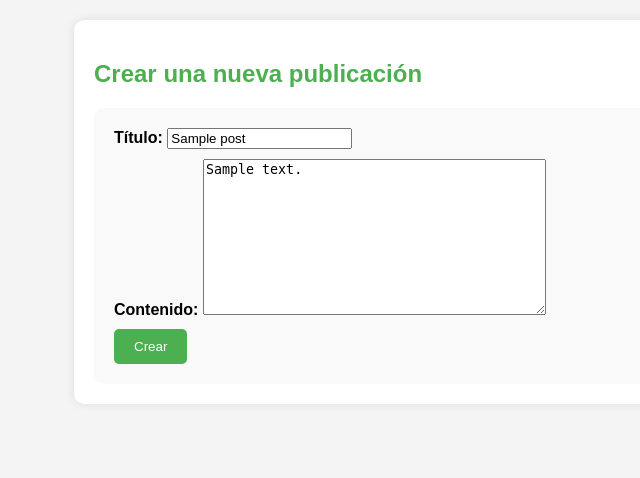
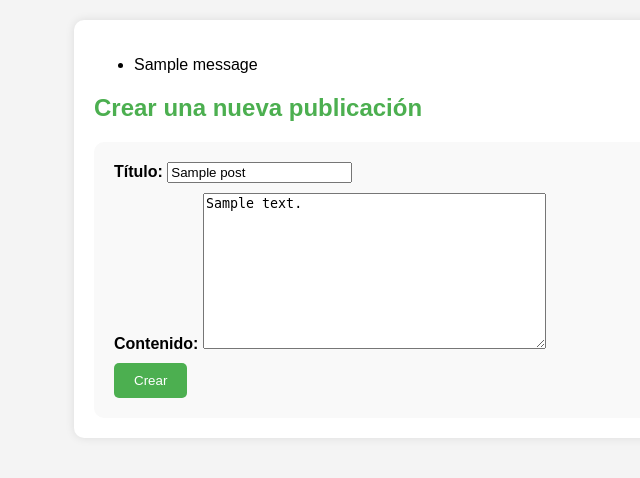
Before and after one commit to gabitoeo/blog_project, a Django app: page /posts/post/1/edit/ in a window 1280 px wide. Shown: the part 100-578 px from the top of the page, without its empty margins (146-786 px from the left). Run offline with Django 4.2, Linux system fonts and the light colour scheme; tables that the repository leaves empty hold one stand-in row (values such as "Sample post"); one stand-in notice (Sample message) is shown.

Commit message:
html, views

```diff
--- a/blog_project/Blog/post/templates/base.html
+++ b/blog_project/Blog/post/templates/base.html
@@ -3,7 +3,7 @@
 <head>
     <meta charset="UTF-8">
     <meta name="viewport" content="width=device-width, initial-scale=1.0">
-    <title>Blog</title>
+    <title> Blog </title>
     {% load static %}
 
     <link rel="stylesheet" href="{% static 'post/styles.css' %}">
@@ -21,7 +21,16 @@
     </nav>
     {% endif %}
 
+
+
     <div class="container">
+        {% if messages %}
+        <ul>
+          {% for message in messages %}
+            <li{% if message.tags %} class="{{ message.tags }}"{% endif %}>{{ message }}</li>
+          {% endfor %}
+        </ul>
+        {% endif %}
         {% block content %}
         {% endblock %}
     </div>
--- a/blog_project/Blog/post/templates/post/post_list.html
+++ b/blog_project/Blog/post/templates/post/post_list.html
@@ -1,15 +1,15 @@
 {% extends "base.html" %}
 
 {% block content %}
-  <h2 style="color: #333;">Posteos</h2>
+  <h2 style="color: #333;"> Posteos </h2>
 
   <ul style="list-style: none; padding: 0;">
     {% for post in posts %}
       <li style="background-color: #e0e0e0; margin-bottom: 10px; padding: 15px; border-radius: 5px;">
         <a href="{% url 'post-detail' post.id %}" style="color: #2196F3; font-size: 18px;">{{ post.title }}</a>
-        <p style="color: #777;">por {{ post.author }} el {{ post.date_posted }}</p>
+        <p style="color: #777;"> por {{ post.author }} el {{ post.date_posted }}</p>
       </li>
     {% endfor %}
   </ul>
-    <a href="{% url 'logout' %}" style="color: red; display: inline-block; margin-bottom: 15px;">Cerrar Sesión</a>
+    <a href="{% url 'logout' %}" style="color: red; display: inline-block; margin-bottom: 15px;"> Cerrar Sesión </a>
 {% endblock %}
--- a/blog_project/Blog/post/templates/post/register.html
+++ b/blog_project/Blog/post/templates/post/register.html
@@ -5,7 +5,7 @@
   <form method="POST">
     {% csrf_token %}
     {{ form.as_p }}
-    <button type="submit" style="background-color: #4CAF50; color: white;">Registrarse</button>
+    <button type="submit" style="background-color: #4CAF50; color: white;"> Registrarse </button>
   </form>
 
   {% if form.errors %}
--- a/blog_project/Blog/post/views.py
+++ b/blog_project/Blog/post/views.py
@@ -55,7 +55,7 @@ def register(request):
         if form.is_valid():
             form.save()
             username = form.cleaned_data.get('username')
-            messages.success(request, f'Account created for {username}!')
+            messages.success(request, f'Cuenta creada: {username}!')
             return redirect('login')
     else:
         form = CustomUserCreationForm()
```
Also changed, not shown: blog_project/Blog/post/templates/post/post_form.html (+4 -5 lines), blog_project/Blog/Blog/settings.py (line endings or trailing spaces), blog_project/Blog/db.sqlite3.
